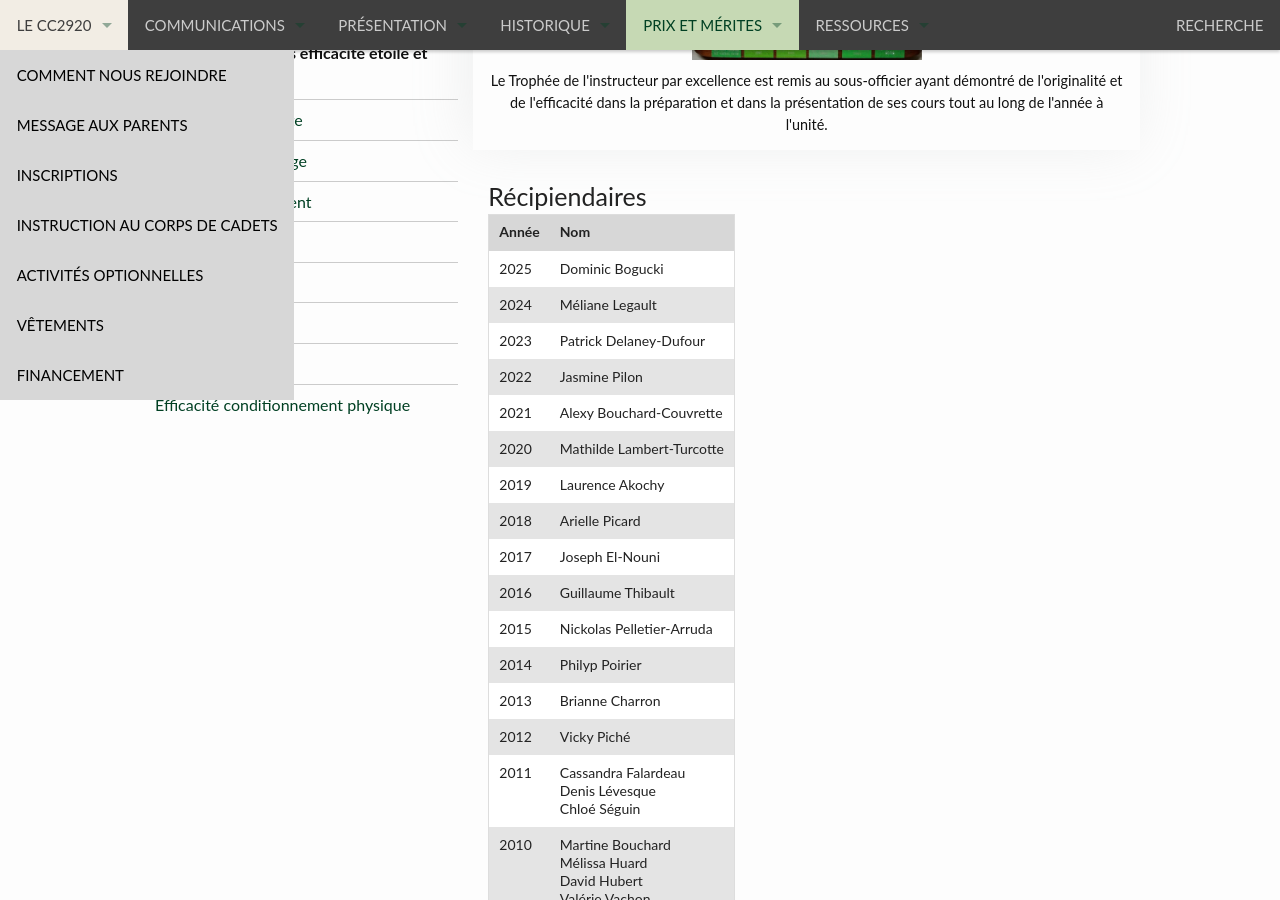
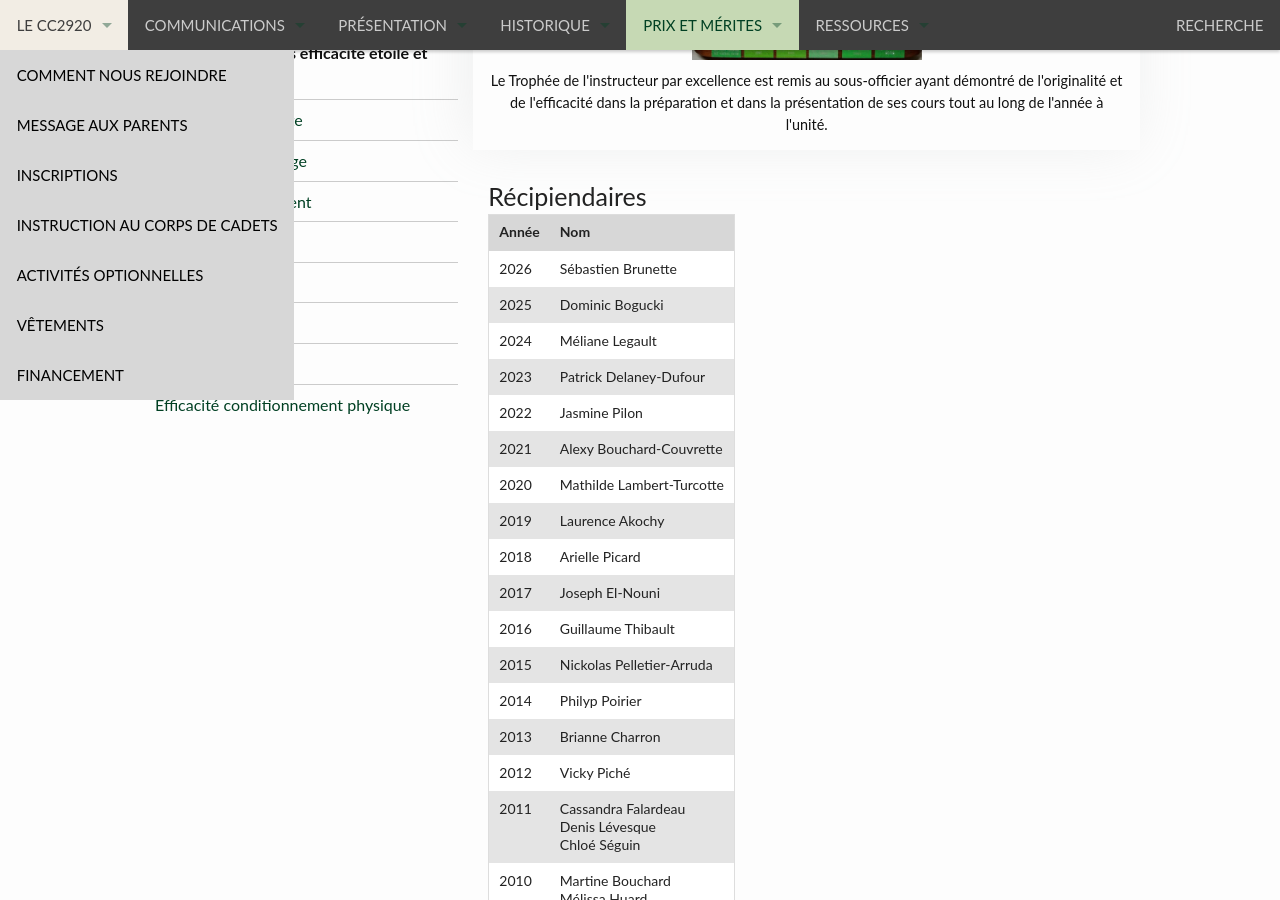
Before and after one commit to CC2920/web, a Jekyll site: the page built from _prix/plaques-trophees/instructeur-excellence.md, in a window 1280 px wide and 900 px high, scrolled down 761 px. Built offline with Jekyll 4.4.1, drawn with Linux system fonts in a browser that asks for light colours.

Commit message:
Add 2026 recipient Sébastien Brunette

```diff
--- a/_prix/plaques-trophees/instructeur-excellence.md
+++ b/_prix/plaques-trophees/instructeur-excellence.md
@@ -13,6 +13,7 @@ prix:
 
 | Année | Nom |
 | --- | --- |
+|2026 | Sébastien Brunette |
 | 2025 | Dominic Bogucki |
 | 2024 | Méliane Legault |
 | 2023 | Patrick Delaney-Dufour |
```
